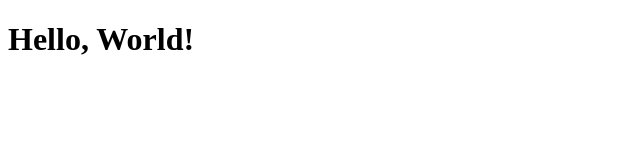
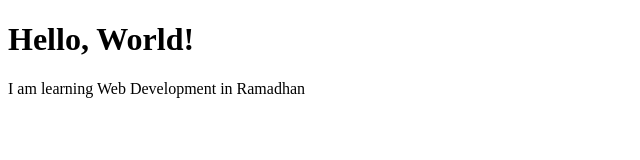
Before and after one commit to whatsafterlike03/webdev_lab_1, a plain HTML site: page index.html in a window 1280 px wide. Shown: the whole page, without its empty margins (0-640 px from the left). Drawn offline with Linux system fonts and the light colour scheme.

Commit message:
Added a new paragraph

```diff
--- a/index.html
+++ b/index.html
@@ -5,5 +5,6 @@
 </head>
 <body>
     <h1>Hello, World!</h1>
+    <p>I am learning Web Development in Ramadhan</p>
 </body>
 </html>
```
